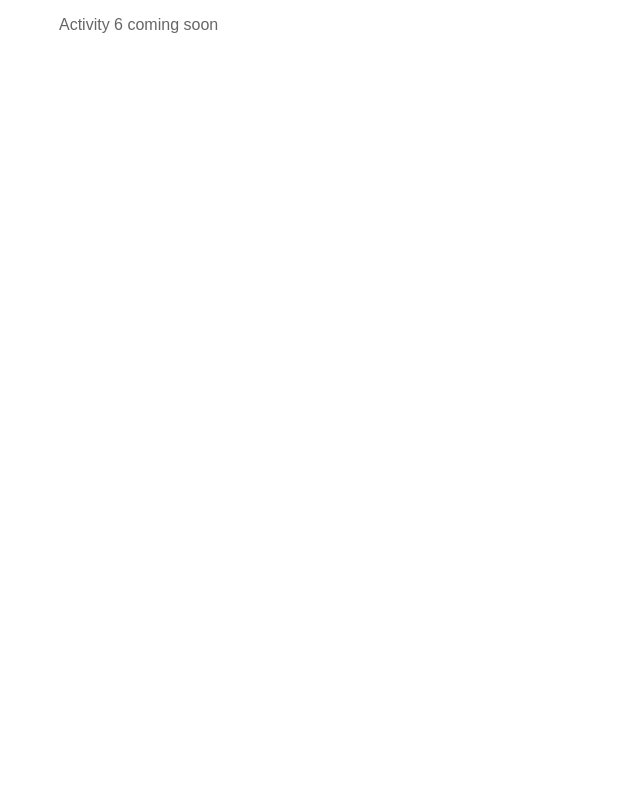
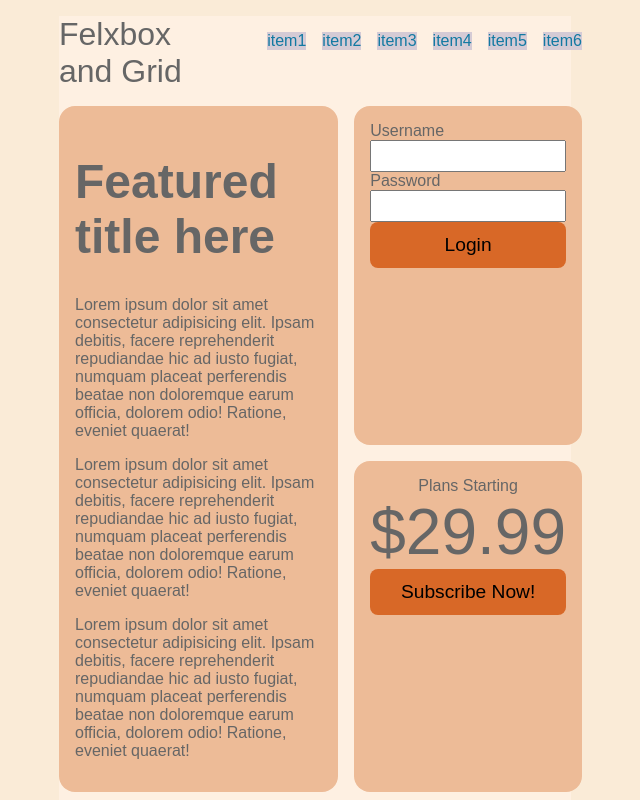
Before and after one commit to WSU-SoC-WEB2620-CU/web2620-class-activities-giovannivolpi, a website built with Vite: page src/example05.html in a window 1280 px wide. Shown: the top 800 px of the page, without its empty margins (325-965 px from the left). Built offline with nearby package versions, Linux system fonts and the light colour scheme.

Commit message:
practice05 final

```diff
--- a/src/example05.html
+++ b/src/example05.html
@@ -8,7 +8,60 @@
 </head>
 <body>
   <!-- TODO: Example 05 (Activity 6) HTML goes here -->
-  <p>Activity 6 coming soon</p>
+<header>Felxbox and Grid</header>
+
+<nav>
+  <ul>
+    <li><a href="#1">item1</a></li>
+    <li><a href="#1">item2</a></li>
+    <li><a href="#1">item3</a></li>
+    <li><a href="#1">item4</a></li>
+    <li><a href="#1">item5</a></li>
+    <li><a href="#1">item6</a></li>
+  </ul>
+</nav>
+
+<div class="featured">
+  <h1>Featured title here</h1>
+  <p> Lorem ipsum dolor sit amet consectetur adipisicing elit. Ipsam debitis, facere reprehenderit repudiandae hic ad iusto fugiat, numquam placeat perferendis beatae non doloremque earum officia, dolorem odio! Ratione, eveniet quaerat! </p>
+  <p> Lorem ipsum dolor sit amet consectetur adipisicing elit. Ipsam debitis, facere reprehenderit repudiandae hic ad iusto fugiat, numquam placeat perferendis beatae non doloremque earum officia, dolorem odio! Ratione, eveniet quaerat! </p>
+  <p> Lorem ipsum dolor sit amet consectetur adipisicing elit. Ipsam debitis, facere reprehenderit repudiandae hic ad iusto fugiat, numquam placeat perferendis beatae non doloremque earum officia, dolorem odio! Ratione, eveniet quaerat! </p>
+</div>
+
+<form class="aside" id="login">
+  <label for="username">Username</label>
+  <input type="text" name="username" id="Username">
+
+  <label for="password">Password</label>
+  <input type="text" name="password" id="password">
+
+  <button type="submit">Login</button>
+</form>
+
+<div class="aside" id="pricing">
+  <span>Plans Starting</span>
+  <span>$29.99</span>
+  <button>Subscribe Now!</button>
+</div>
+
+<div class="card" id="card1">
+  <h2>Card 1</h2>
+  <p>Lorem, ipsum dolor sit amet consectetur adipisicing elit. Alias quod reprehenderit, ad corrupti neque eligendi magni nobis, similique distinctio voluptas hic, culpa odit illo cum! Natus quo cum tenetur eius!</p>
+</div>
+
+<div class="card" id="card2">
+  <h2>Card 2</h2>
+  <p>Lorem, ipsum dolor sit amet consectetur adipisicing elit. Alias quod reprehenderit, ad corrupti neque eligendi magni nobis, similique distinctio voluptas hic, culpa odit illo cum! Natus quo cum tenetur eius!</p>
+</div>
+
+<div class="card" id="card3">
+  <h2>Card 3</h2>
+  <p>Lorem, ipsum dolor sit amet consectetur adipisicing elit. Alias quod reprehenderit, ad corrupti neque eligendi magni nobis, similique distinctio voluptas hic, culpa odit illo cum! Natus quo cum tenetur eius!</p>
+</div>
+
+<footer>
+  &copy; All rights and reserved
+</footer>
 
   <script type="module" src="./javascripts/main.js"></script>
 </body>
--- a/src/stylesheets/example05.css
+++ b/src/stylesheets/example05.css
@@ -1 +1,121 @@
-/* TODO: Example 05 (Activity 6) CSS goes here */
+html{
+    box-sizing: border-box;
+    font-family: Verdana, Geneva, Tahoma, sans-serif;
+    font-size: 16px;
+    background-color: antiquewhite;
+}
+
+*{
+    box-sizing: inherit;
+}
+
+nav > ul > li > a{
+    text-decoration: none;
+    color: black;
+}
+
+nav > ul > li{
+    background: #d5cbd5;
+    margin-left: 1rem;
+    list-style-type: none;
+}
+
+h1{
+    font-size: 3rem;
+}
+
+.featured, .aside, .card{
+    background: #edbb97;
+    padding: 1rem;
+    border-radius: 1rem;
+}
+
+#login > input{
+    padding: .4rem;
+}
+
+#pricing > span:nth-child(2){
+    font-size: 4rem;
+}
+
+button{
+    background-color: #d86827;
+    padding: .75rem;
+    border: none;
+    border-radius: .5rem;
+    font-size: 1.2rem;
+}
+
+/*grid styling*/
+
+body{
+    display: grid;
+    grid-template-columns: repeat(3, 1fr);
+    gap: 1rem;
+    background: #fef0e2;
+}
+
+header{
+    grid-column: 1 / span 1; /*also 1 / 1 / span 1 / span 1 using grid area*/
+    font-size: 2rem;
+    background: none;
+    align-self: center;
+}
+
+nav{
+    grid-column: 2 / span 2;
+    background: none;
+}
+
+.featured{
+    grid-area: 2 / 1 / span 2 / span 2;
+}
+
+#login{
+    grid-area: 2 / 3 / span 1 / span 1;
+}
+
+#pricing{
+    grid-area: 3 / 3 / span 1 / span 1;
+}
+
+#card1{
+    grid-area: 4 / 1 / span 1 / span 1;
+}
+
+#card2{
+    grid-area: 4 / 2 / span 1 / span 1;
+}
+
+#card3{
+    grid-area: 4 / 3 / span 1 / span 1;
+}
+
+
+footer{
+    grid-area: 5 / 1 / span 1 / span 3;
+    justify-content: center;
+}
+
+nav > ul{
+    display: flex;
+}
+
+nav > ul > li:nth-child(1){
+    margin-left: auto;
+}
+
+#login{
+    display: flex;
+    flex-flow: column nowrap;
+}
+
+#pricing{
+    display: flex;
+    flex-flow: column nowrap;
+    align-items: center;
+}
+
+#pricing > button{
+    align-self: stretch;
+}
```
